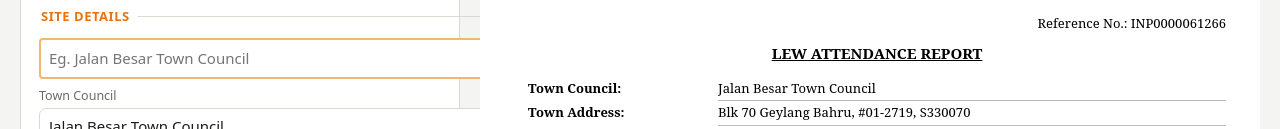
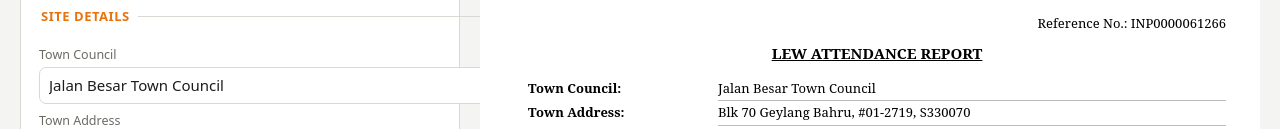
Before and after one commit to chinpsai/YL-Inspection-kit, a plain HTML site: page index.html in a window 1280 px wide. Shown: the part 207-336 px from the top of the page. Drawn offline with Linux system fonts and the light colour scheme.

Commit message:
Remove input field for site details
Removed input field for site details.

```diff
--- a/index.html
+++ b/index.html
@@ -88,11 +88,6 @@ figcaption{margin-top:5px}
   </fieldset>
 
   <fieldset><legend>Site details</legend>
-   <input
-  type="text"
-  placeholder="Eg. Jalan Besar Town Council"
-  style="border: 2px solid #f0b86e; padding: 8px; border-radius: 4px;"
->
 
    <label>Town Council</label><input id="tc" value="Jalan Besar Town Council">
     <label>Town Address</label><input id="addr" value="Blk 70 Geylang Bahru, #01-2719, S330070">
```
